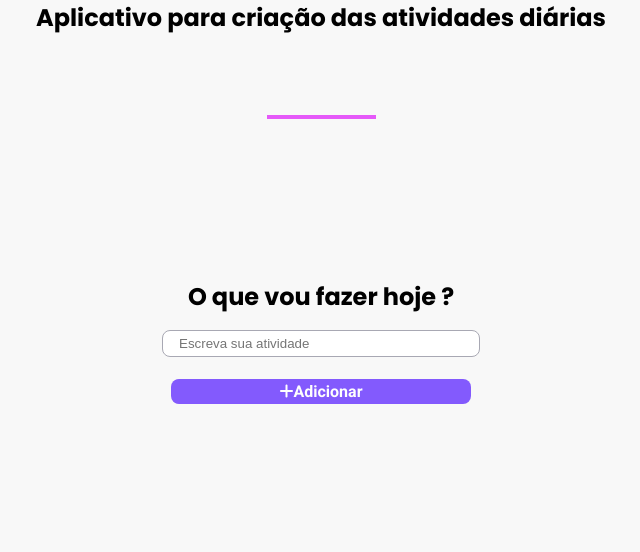
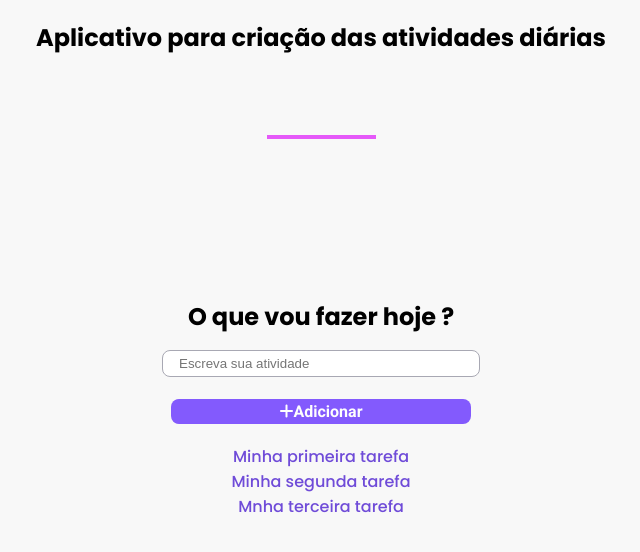
Before and after one commit to Paulopsrj/todoist-electronjs, an Electron app: page index.html in a window 800 px wide. Shown: the whole page, without its empty margins (79-719 px from the left). Drawn offline with Linux system fonts and the light colour scheme.

Commit message:
Adicinando uma lista ao HTML

```diff
--- a/index.html
+++ b/index.html
@@ -20,6 +20,12 @@
         <h2>O que vou fazer hoje ?</h2>
         <input type="text " placeholder="Escreva sua atividade " />
         <button><i class="fa-solid fa-plus"></i>Adicionar</i></button>
+    </div>
+    <ul>
+        <li>Minha primeira tarefa</li>
+        <li>Minha segunda tarefa</li>
+        <li>Mnha terceira tarefa</li>
+    </ul>
 </body>
 
 </html>
--- a/style.css
+++ b/style.css
@@ -12,6 +12,7 @@ body {
 h1 {
     text-align: center;
     font-size: 24px;
+    margin-top: 20px;
 }
 
 hr {
@@ -58,3 +59,9 @@ button:hover {
 h2 {
     margin-top: 80px;
 }
+
+ul{
+    margin-top: 20px;
+    color: #6f4bd8;
+
+}
```
